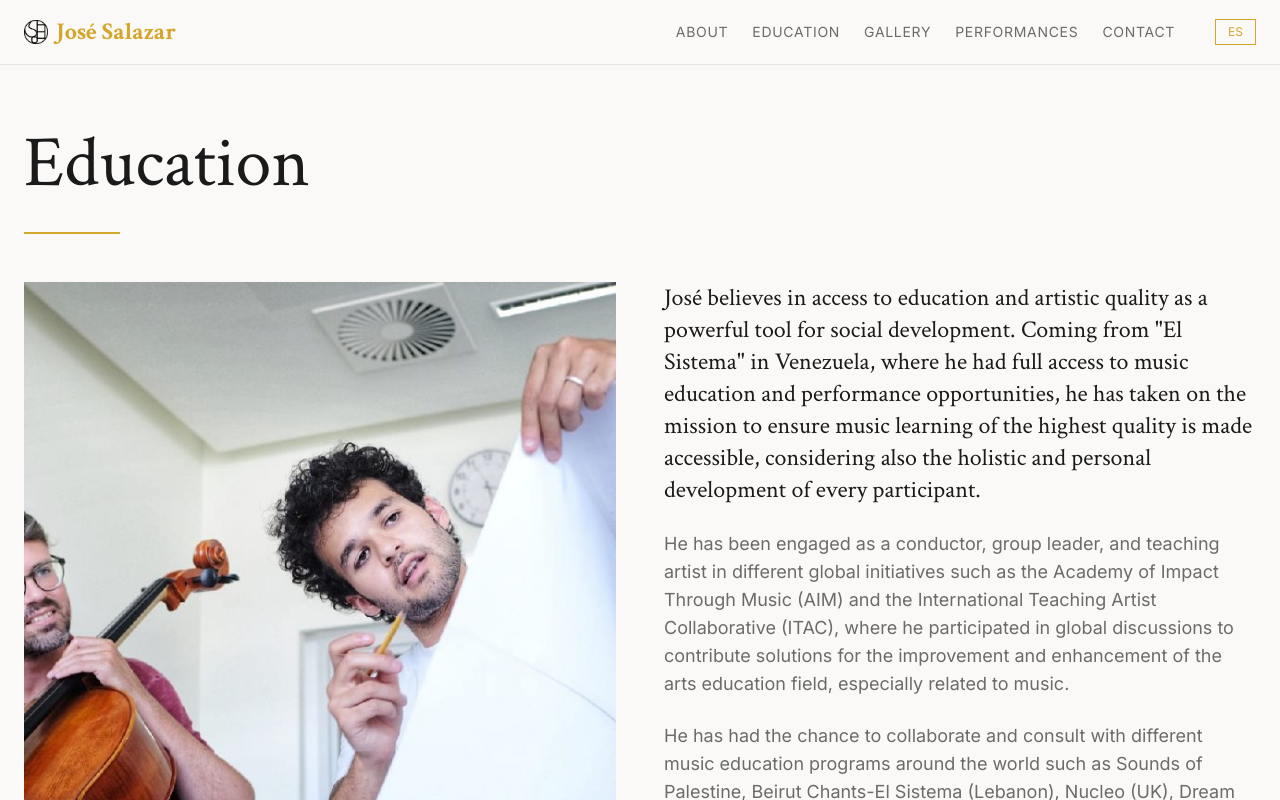
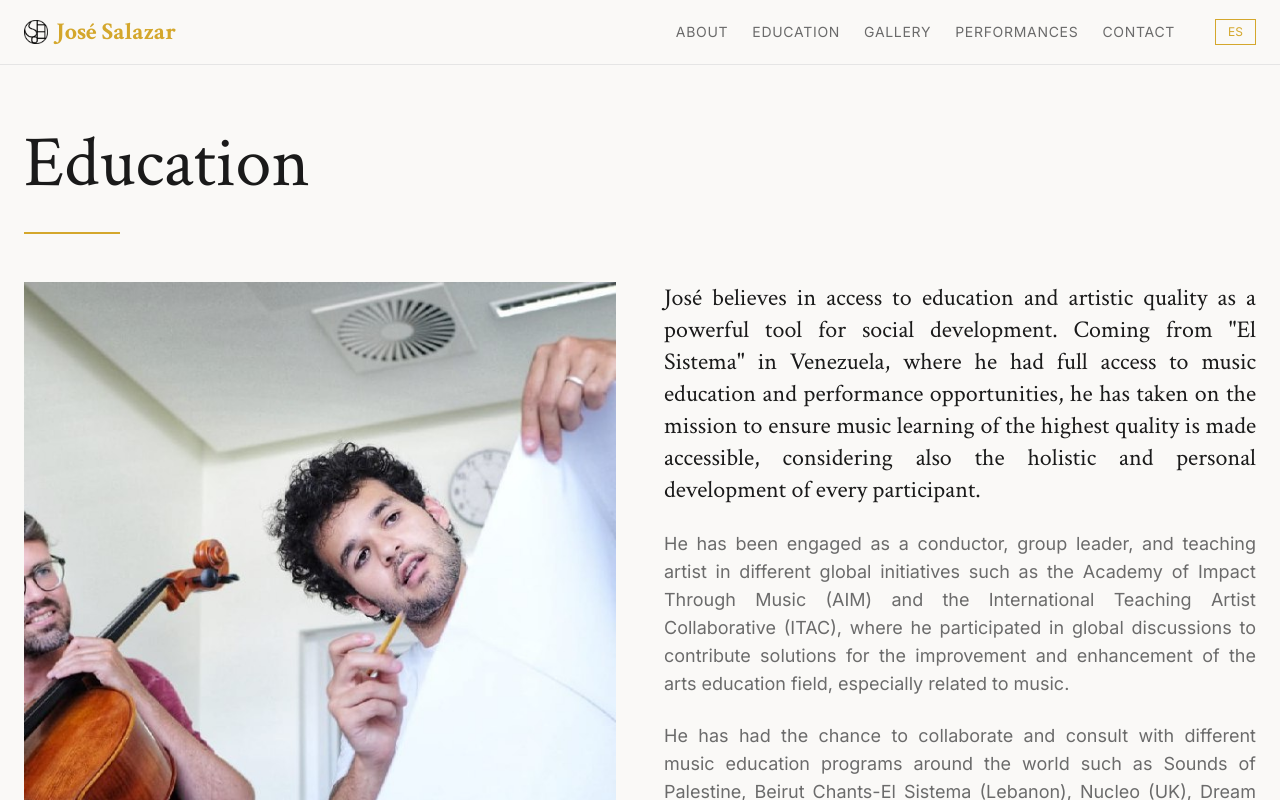
Before and after one commit to Seenfinity/jose-salazar-v2, a Next.js app: page /education in a window 1280 px wide. Shown: the top 800 px of the page. Built offline with nearby package versions, Linux system fonts and the light colour scheme.

Commit message:
Justify text and add max-width in education page

```diff
--- a/src/app/education/page.tsx
+++ b/src/app/education/page.tsx
@@ -199,10 +199,10 @@ export default function EducationPage({ searchParams }: { searchParams: { lang?:
                   className="w-full h-full object-cover"
                 />
               </div>
-              <div className="flex flex-col justify-start space-y-6 text-[#6b6b6b] leading-relaxed">
-                <p className="text-xl md:text-2xl text-[#1a1a1a] font-serif">{t.intro}</p>
+              <div className="flex flex-col justify-start space-y-6 text-[#6b6b6b] leading-relaxed max-w-2xl">
+                <p className="text-xl md:text-2xl text-[#1a1a1a] font-serif text-justify">{t.intro}</p>
                 {t.body.split('\n\n').map((paragraph, index) => (
-                  <p key={index} className="text-base md:text-lg">{paragraph}</p>
+                  <p key={index} className="text-base md:text-lg text-justify">{paragraph}</p>
                 ))}
               </div>
             </div>
```
